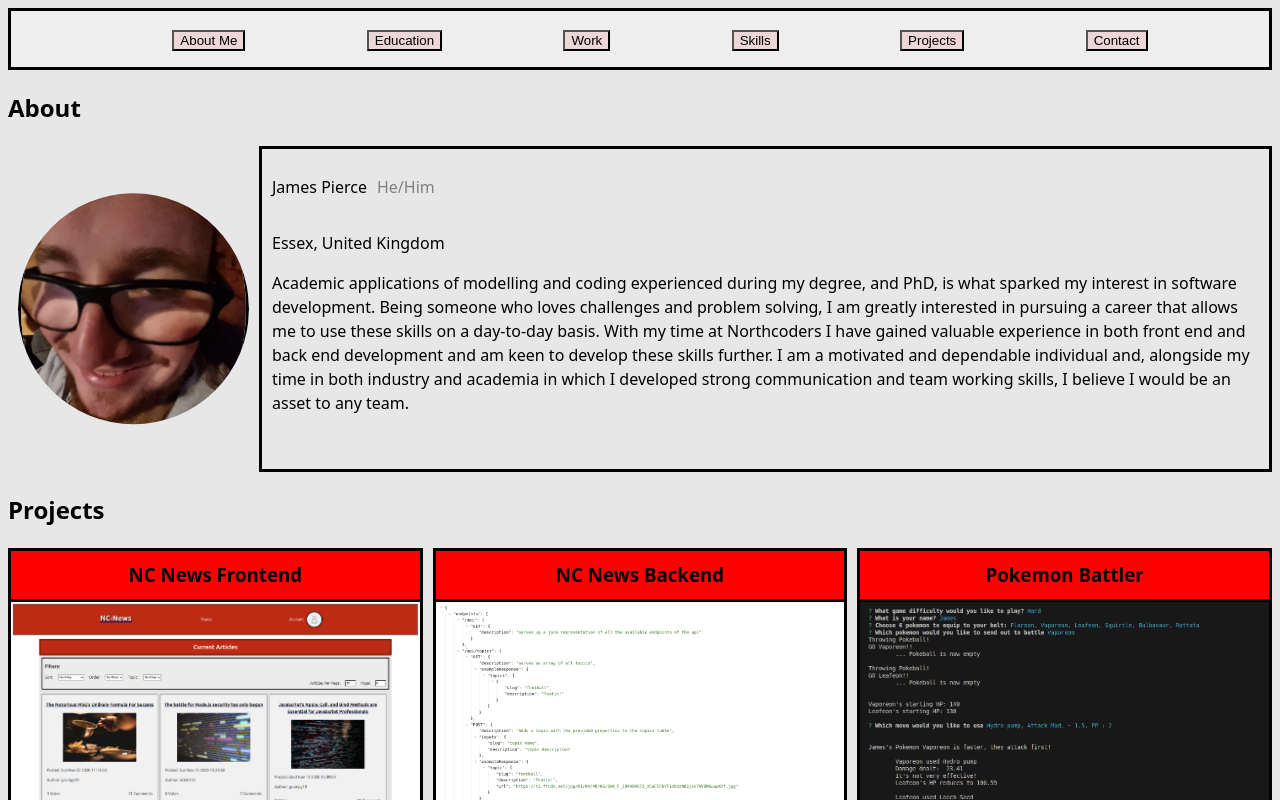
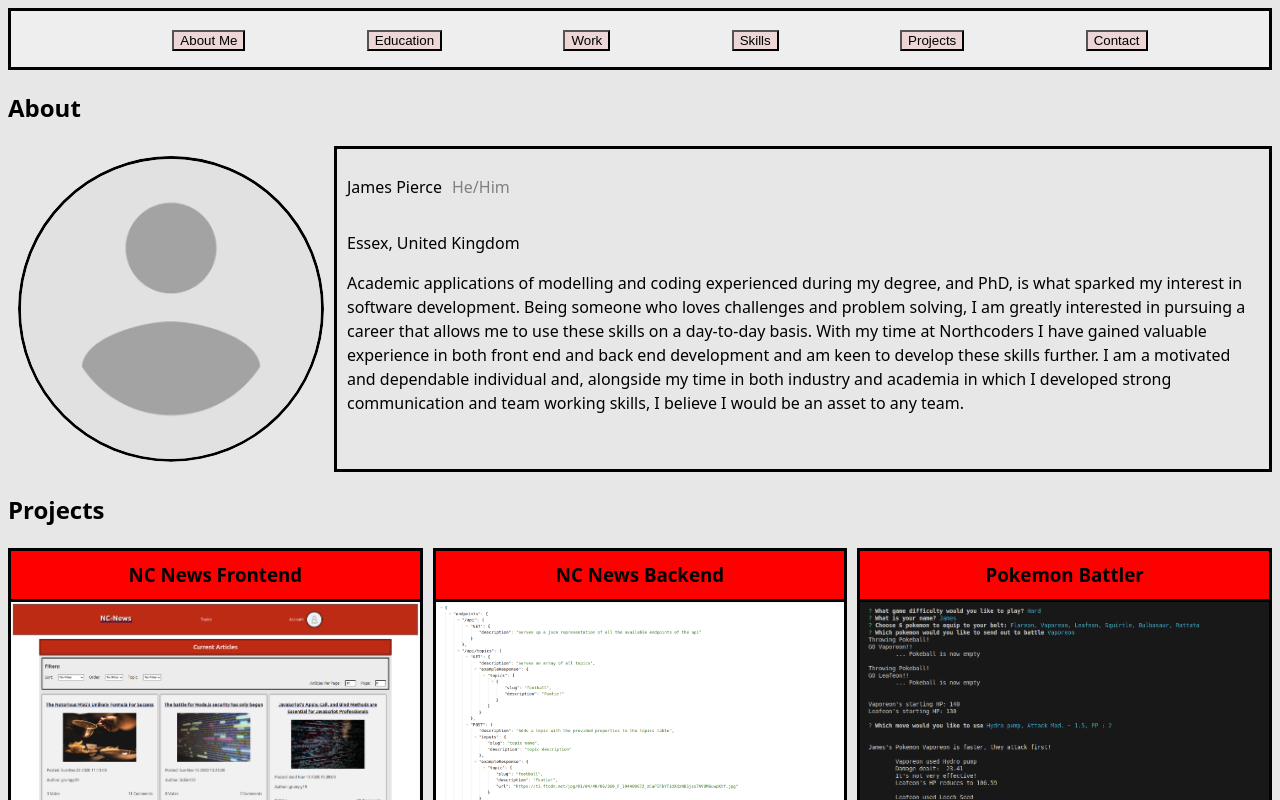
Before and after one commit to J-Pierce/Portfolio, a React (Vite) app: page / in a window 1280 px wide. Shown: the top 800 px of the page. Built offline with nearby package versions, Linux system fonts and the light colour scheme.

Commit message:
placeholder image

```diff
--- a/src/Components/About.jsx
+++ b/src/Components/About.jsx
@@ -1,11 +1,12 @@
 import profile from "../assets/Me.png";
+import placeholder from "../assets/placeholder.png";
 
 export default function About() {
   return (
     <section className="about">
       <h2>About</h2>
       <section className="row">
-        <img src={profile} alt="placeholder image" id="profileImage" />
+        <img src={placeholder} alt="placeholder image" id="profileImage" />
         <section className="profileText">
           <section className="name">
             <p id="name">James Pierce</p>
--- a/src/Components/Projects.jsx
+++ b/src/Components/Projects.jsx
@@ -1,3 +1,4 @@
+
 import NCnews from "../assets/NC-News.png";
 import Backend from "../assets/Backend.png";
 import pokemonBattler from "../assets/pokemonBattler.png";
```
Also changed, not shown: src/assets/placeholder.png (renamed from src/assets/images.png).
